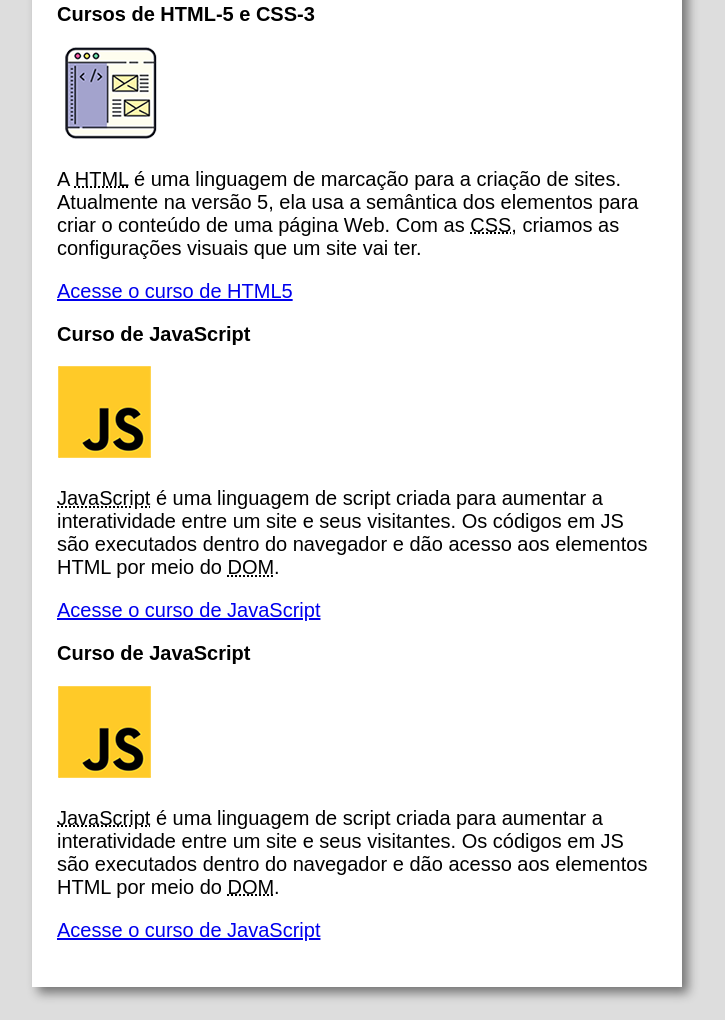
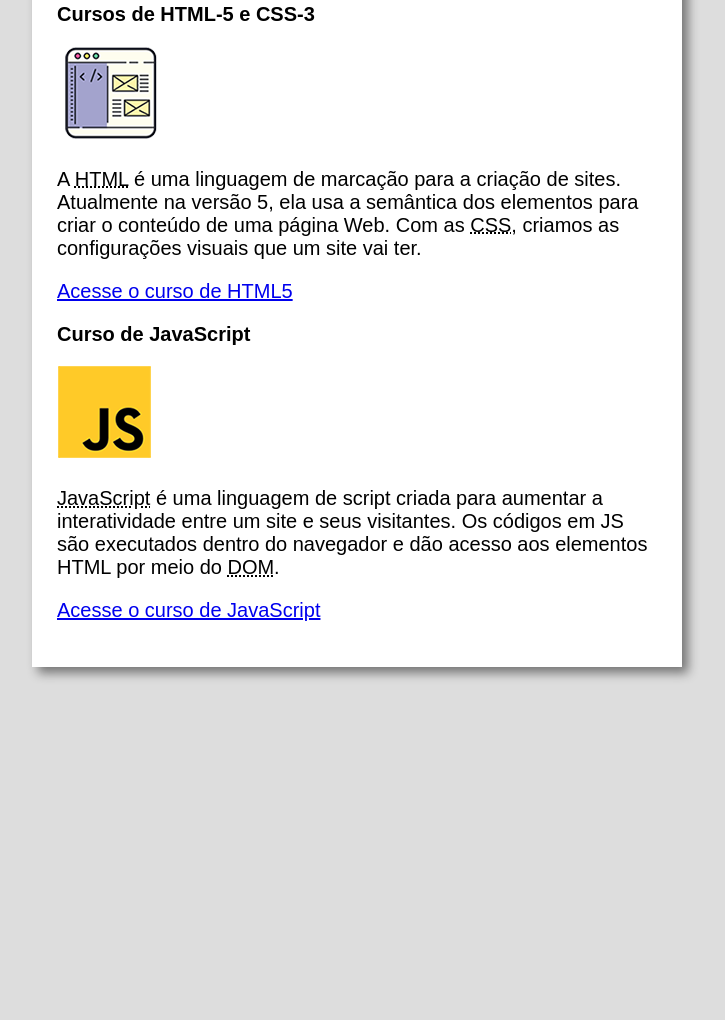
Before and after one commit to HumbertoEliaSoares01/projeto-site, a plain HTML site: page index.html in a window 1280 px wide. Shown: the part 108-1128 px from the top of the page, without its empty margins (283-1008 px from the left). After the commit the page ends 808 px from the top, so only its background shows below. Drawn offline with Linux system fonts and the light colour scheme; files that its build step writes are made by us from their sources.

Commit message:
sem repetição

```diff
--- a/index.html
+++ b/index.html
@@ -26,12 +26,6 @@
                 <abbr title="JavaScript">JavaScript</abbr> é uma linguagem de script criada para aumentar a interatividade entre um site e seus visitantes. Os códigos em JS são executados dentro do navegador e dão acesso aos elementos HTML por meio do <abbr title="Document Object Model">DOM</abbr>.
             </p>
             <p><a href="curso-js.html">Acesse o curso de JavaScript</a></p>
-        <article>
-            <h2>Curso de JavaScript</h2>
-            <img class="lado" src="imagens/curso-javascript.png" alt="Curso JS">
-            <p><abbr title="JavaScript">JavaScript</abbr> é uma linguagem de script criada para aumentar a interatividade entre um site e seus visitantes. Os códigos em JS são executados dentro do navegador e dão acesso aos elementos HTML por meio do <abbr title="Document Object Model">DOM</abbr>.</p>
-            <p><a href="curso-js.html">Acesse o curso de JavaScript</a></p>
-        </article>
     </main>
 </body>
 </html>
```
